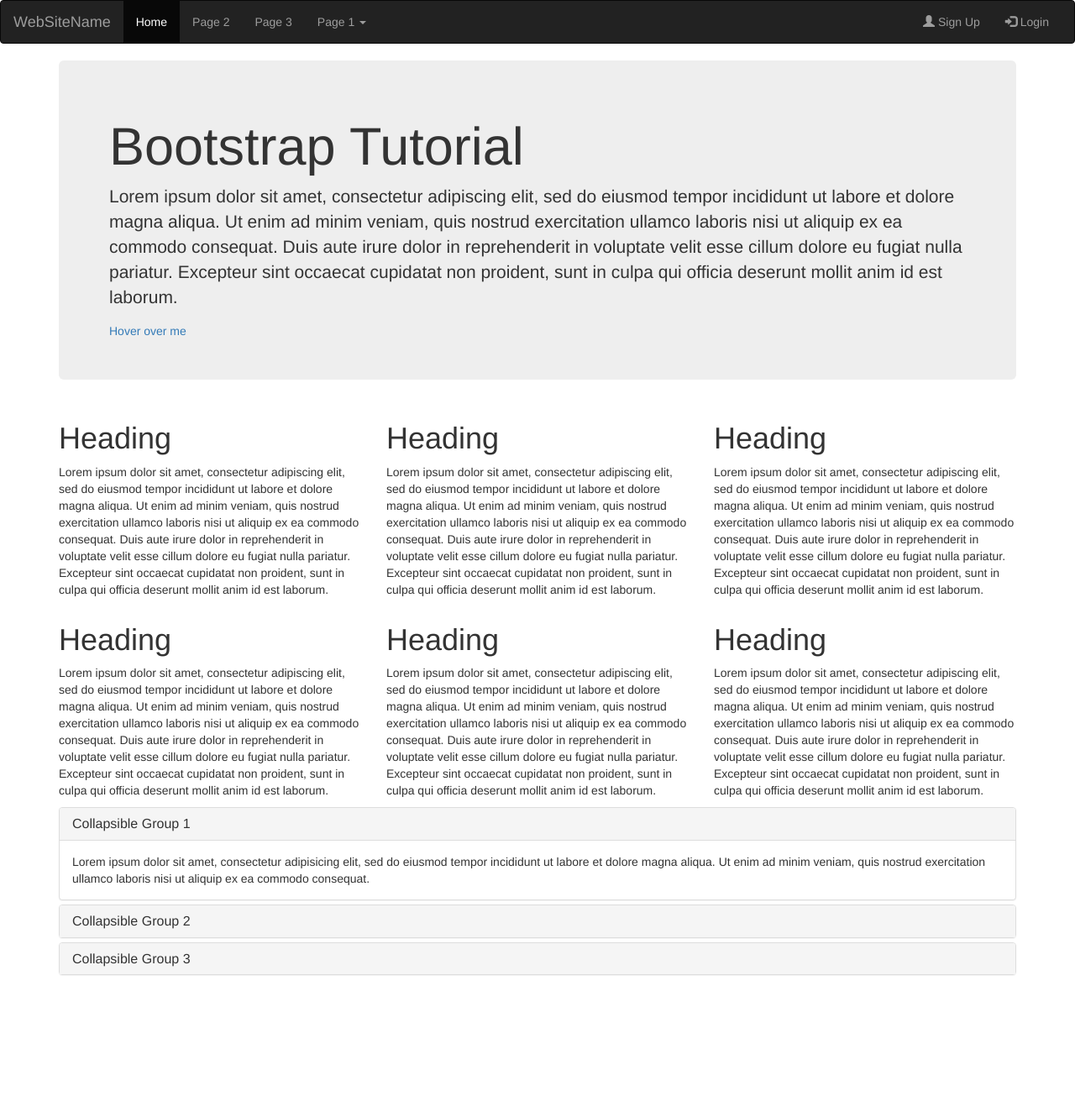
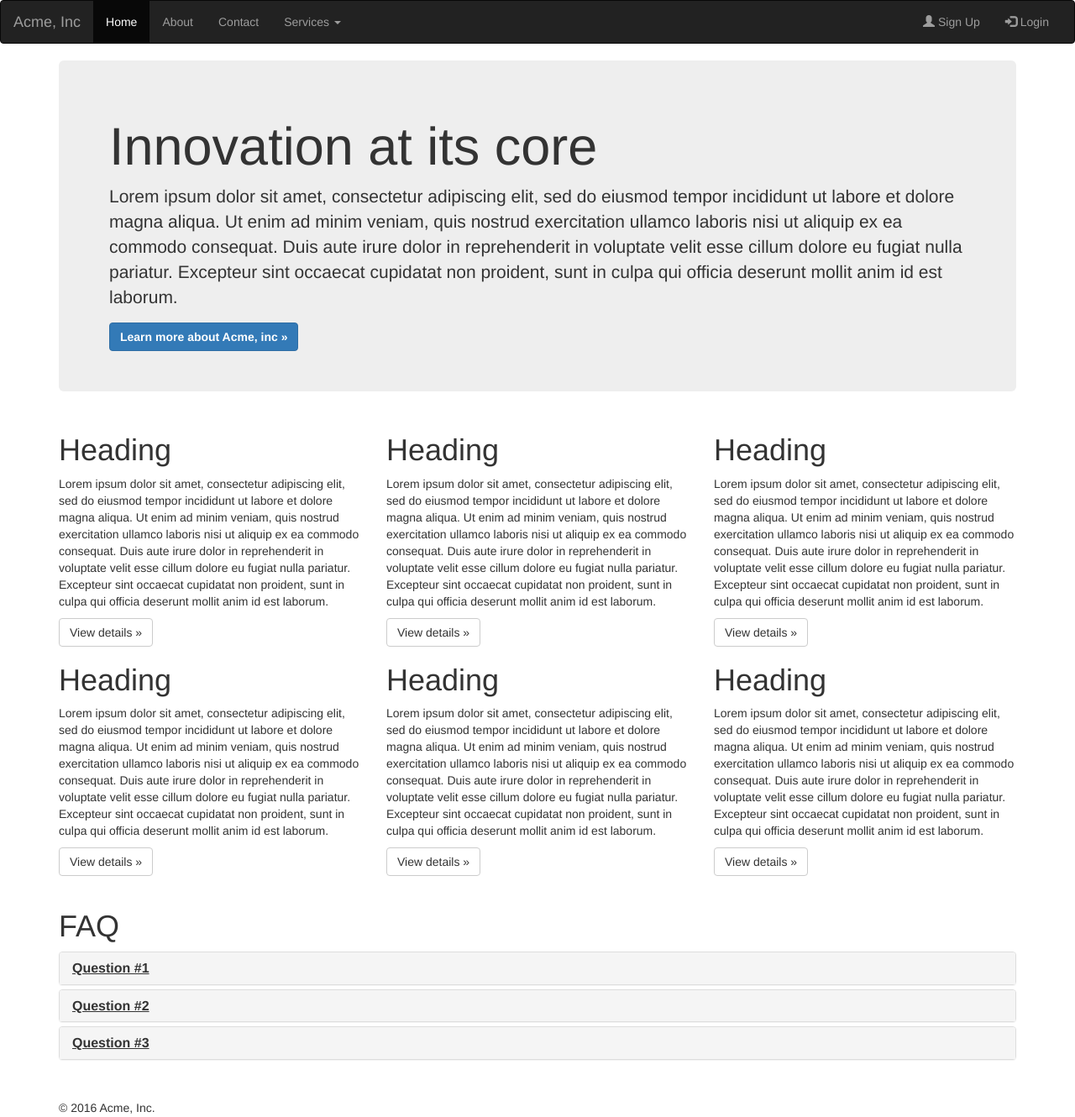
Before and after one commit to butcallmeJo/discover-bootstrap, a plain HTML site: page index.html in a window 1280 px wide. Shown: the whole page at 84% size. Before the commit the page ends 1181 px from the top, so only its background shows below. Drawn offline with nearby package versions, Linux system fonts and the light colour scheme.

Commit message:
finished bootstrap project

```diff
--- /dev/null
+++ b/bootstrapChanges.js
@@ -0,0 +1,5 @@
+$(document).ready(function(){
+    $('[data-toggle="popover"]').popover();
+});
+
+$('#collapseOne').collapse("hide");
--- a/index.html
+++ b/index.html
@@ -11,6 +11,7 @@
   <script src="https://ajax.googleapis.com/ajax/libs/jquery/1.12.0/jquery.min.js"></script>
   <!-- Latest compiled JavaScript -->
   <script src="http://maxcdn.bootstrapcdn.com/bootstrap/3.3.6/js/bootstrap.min.js"></script>
+  <script src="bootstrapChanges.js"></script>
 </head>
 
 <body>
@@ -22,19 +23,21 @@
           <span class="icon-bar"></span>
           <span class="icon-bar"></span>
         </button>
-        <a class="navbar-brand" href="#">WebSiteName</a>
+        <a class="navbar-brand" href="#">Acme, Inc</a>
       </div>
       <div class="collapse navbar-collapse" id="myNavbar">
         <ul class="nav navbar-nav">
           <li class="active"><a href="#">Home</a></li>
-          <li><a href="#">Page 2</a></li>
-          <li><a href="#">Page 3</a></li>
+          <li><a href="#">About</a></li>
+          <li><a href="#">Contact</a></li>
           <li class="dropdown">
-            <a class="dropdown-toggle" data-toggle="dropdown" href="#">Page 1 <span class="caret"></span></a>
+            <a class="dropdown-toggle" data-toggle="dropdown" href="#">Services <span class="caret"></span></a>
             <ul class="dropdown-menu">
-              <li><a href="#">Page 1-1</a></li>
-              <li><a href="#">Page 1-2</a></li>
-              <li><a href="#">Page 1-3</a></li>
+              <li><a href="#">Financial services</a></li>
+              <li><a href="#">Real estate</a></li>
+              <li><a href="#">Insurance</a></li>
+              <li class="divider"></li>
+              <li><a href="#">Pharmaceuticals</a></li>
             </ul>
           </li>
         </ul>
@@ -47,53 +50,60 @@
   </nav>
   <div class="container">
     <div class="jumbotron">
-      <h1>Bootstrap Tutorial</h1>
+      <h1>Innovation at its core</h1>
       <p>Lorem ipsum dolor sit amet, consectetur adipiscing elit, sed do eiusmod tempor incididunt ut labore et dolore magna aliqua. Ut enim ad minim veniam, quis nostrud exercitation ullamco laboris nisi ut aliquip ex ea commodo consequat. Duis aute irure
         dolor in reprehenderit in voluptate velit esse cillum dolore eu fugiat nulla pariatur. Excepteur sint occaecat cupidatat non proident, sunt in culpa qui officia deserunt mollit anim id est laborum.</p>
-      <a href="#" data-toggle="tooltip" data-placement="right" title="Hooray!">Hover over me</a>
+      <button type="button" class="btn btn-primary" data-trigger="hover" data-toggle="popover" title="What's behind that link" data-content="Tons of information about Acme's products and services. Click now, you won't be disappointed"><strong>Learn more about Acme, inc &#187;</strong></button>
     </div>
     <div class="row">
-      <div class="col-sm-4">
+      <div class="col-sm-6 col-md-4">
         <h1>Heading</h1>
         <p>Lorem ipsum dolor sit amet, consectetur adipiscing elit, sed do eiusmod tempor incididunt ut labore et dolore magna aliqua. Ut enim ad minim veniam, quis nostrud exercitation ullamco laboris nisi ut aliquip ex ea commodo consequat. Duis aute irure
           dolor in reprehenderit in voluptate velit esse cillum dolore eu fugiat nulla pariatur. Excepteur sint occaecat cupidatat non proident, sunt in culpa qui officia deserunt mollit anim id est laborum.</p>
+          <button type="button" class="btn btn-default">View details &#187;</button>
       </div>
-      <div class="col-sm-4">
+      <div class="col-sm-6 col-md-4">
         <h1>Heading</h1>
         <p>Lorem ipsum dolor sit amet, consectetur adipiscing elit, sed do eiusmod tempor incididunt ut labore et dolore magna aliqua. Ut enim ad minim veniam, quis nostrud exercitation ullamco laboris nisi ut aliquip ex ea commodo consequat. Duis aute irure
           dolor in reprehenderit in voluptate velit esse cillum dolore eu fugiat nulla pariatur. Excepteur sint occaecat cupidatat non proident, sunt in culpa qui officia deserunt mollit anim id est laborum.</p>
+          <button type="button" class="btn btn-default">View details &#187;</button>
       </div>
-      <div class="col-sm-4">
+      <div class="col-sm-6 col-md-4">
         <h1>Heading</h1>
         <p>Lorem ipsum dolor sit amet, consectetur adipiscing elit, sed do eiusmod tempor incididunt ut labore et dolore magna aliqua. Ut enim ad minim veniam, quis nostrud exercitation ullamco laboris nisi ut aliquip ex ea commodo consequat. Duis aute irure
           dolor in reprehenderit in voluptate velit esse cillum dolore eu fugiat nulla pariatur. Excepteur sint occaecat cupidatat non proident, sunt in culpa qui officia deserunt mollit anim id est laborum.</p>
+          <button type="button" class="btn btn-default">View details &#187;</button>
       </div>
-      <div class="col-sm-4">
+      <div class="col-sm-6 col-md-4">
         <h1>Heading</h1>
         <p>Lorem ipsum dolor sit amet, consectetur adipiscing elit, sed do eiusmod tempor incididunt ut labore et dolore magna aliqua. Ut enim ad minim veniam, quis nostrud exercitation ullamco laboris nisi ut aliquip ex ea commodo consequat. Duis aute irure
           dolor in reprehenderit in voluptate velit esse cillum dolore eu fugiat nulla pariatur. Excepteur sint occaecat cupidatat non proident, sunt in culpa qui officia deserunt mollit anim id est laborum.</p>
+          <button type="button" class="btn btn-default">View details &#187;</button>
       </div>
-      <div class="col-sm-4">
+      <div class="col-sm-6 col-md-4">
         <h1>Heading</h1>
         <p>Lorem ipsum dolor sit amet, consectetur adipiscing elit, sed do eiusmod tempor incididunt ut labore et dolore magna aliqua. Ut enim ad minim veniam, quis nostrud exercitation ullamco laboris nisi ut aliquip ex ea commodo consequat. Duis aute irure
           dolor in reprehenderit in voluptate velit esse cillum dolore eu fugiat nulla pariatur. Excepteur sint occaecat cupidatat non proident, sunt in culpa qui officia deserunt mollit anim id est laborum.</p>
+          <button type="button" class="btn btn-default">View details &#187;</button>
       </div>
-      <div class="col-sm-4">
+      <div class="col-sm-6 col-md-4">
         <h1>Heading</h1>
         <p>Lorem ipsum dolor sit amet, consectetur adipiscing elit, sed do eiusmod tempor incididunt ut labore et dolore magna aliqua. Ut enim ad minim veniam, quis nostrud exercitation ullamco laboris nisi ut aliquip ex ea commodo consequat. Duis aute irure
           dolor in reprehenderit in voluptate velit esse cillum dolore eu fugiat nulla pariatur. Excepteur sint occaecat cupidatat non proident, sunt in culpa qui officia deserunt mollit anim id est laborum.</p>
+          <button type="button" class="btn btn-default">View details &#187;</button>
       </div>
     </div>
-
+    <br>
+    <h1>FAQ</h1>
     <div class="panel-group" id="accordion">
       <div class="panel panel-default">
         <div class="panel-heading">
           <h4 class="panel-title">
-        <a data-toggle="collapse" data-parent="#accordion" href="#collapse1">
-        Collapsible Group 1</a>
+        <a data-toggle="collapse" data-parent="#accordion" href="#collapse1" >
+        <strong><u>Question #1</u></strong></a>
       </h4>
         </div>
-        <div id="collapse1" class="panel-collapse collapse in">
+        <div id="collapse1" class="panel-collapse collapse">
           <div class="panel-body">Lorem ipsum dolor sit amet, consectetur adipisicing elit, sed do eiusmod tempor incididunt ut labore et dolore magna aliqua. Ut enim ad minim veniam, quis nostrud exercitation ullamco laboris nisi ut aliquip ex ea commodo consequat.</div>
         </div>
       </div>
@@ -101,7 +111,7 @@
         <div class="panel-heading">
           <h4 class="panel-title">
         <a data-toggle="collapse" data-parent="#accordion" href="#collapse2">
-        Collapsible Group 2</a>
+        <strong><u>Question #2</u></strong></a>
       </h4>
         </div>
         <div id="collapse2" class="panel-collapse collapse">
@@ -112,7 +122,7 @@
         <div class="panel-heading">
           <h4 class="panel-title">
         <a data-toggle="collapse" data-parent="#accordion" href="#collapse3">
-        Collapsible Group 3</a>
+        <strong><u>Question #3</u></strong></a>
       </h4>
         </div>
         <div id="collapse3" class="panel-collapse collapse">
@@ -120,6 +130,8 @@
         </div>
       </div>
     </div>
+    <br>
+    <h5>&copy; 2016 Acme, Inc.</h5>
 </body>
 
 </html>
```
